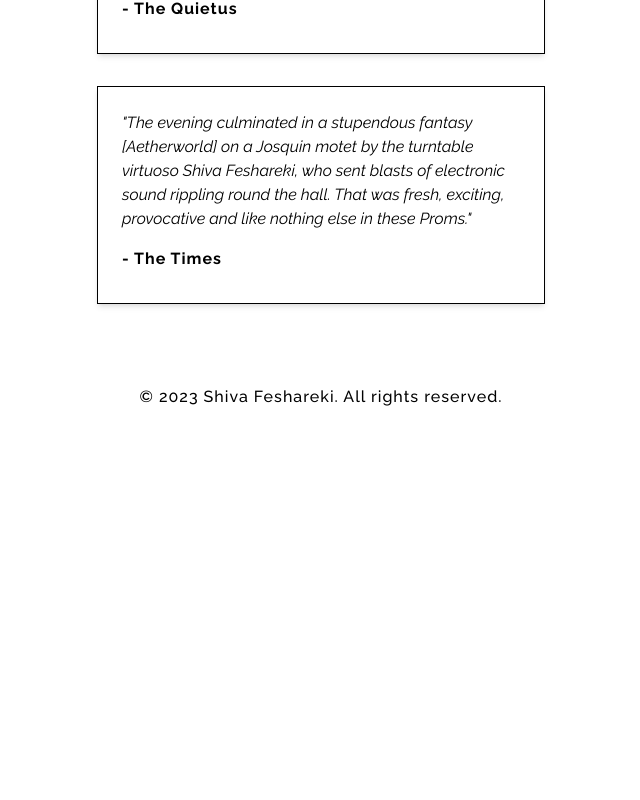
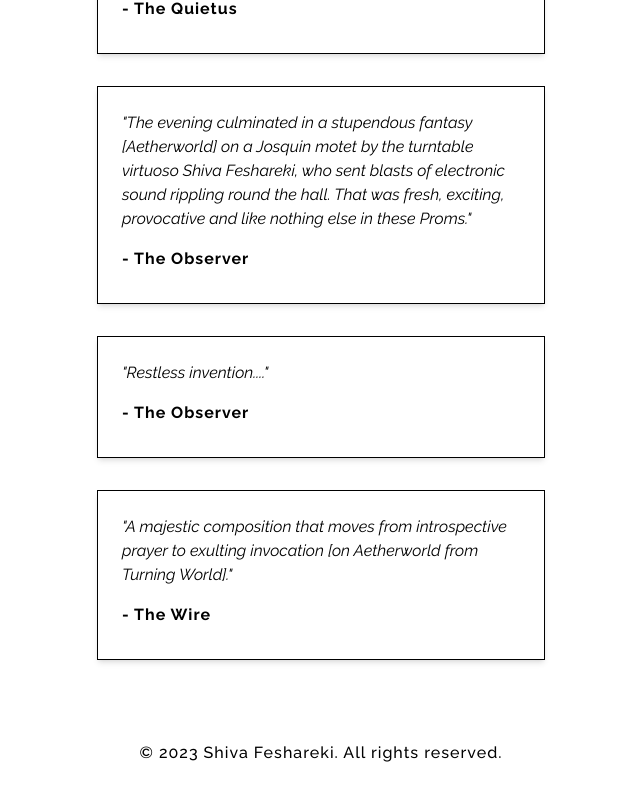
Before and after one commit to JPaezMin/shiva, a Vue app: page /press in a window 1280 px wide. Shown: the part 810-1610 px from the top of the page, without its empty margins (319-959 px from the left). Before the commit the page ends 1258 px from the top, so only its background shows below. Built offline with nearby package versions, Linux system fonts and the light colour scheme.

Commit message:
press quotes added

```diff
--- a/src/views/PressView.vue
+++ b/src/views/PressView.vue
@@ -33,9 +33,9 @@
       <div class="md:w-1/2 mb-8">
         <div class="border border-black shadow-md p-6">
           <blockquote class="italic text-black mb-4">
-            "Contemporary Album of the Month for Turning World (1022)"
+            "Contemporary Album of the Month for Turning World (2022)"
           </blockquote>
-          <p class="text-black font-bold mb-2 font-bold">
+          <p class="text-black font-bold mb-2">
             <a
               href="https://www.theguardian.com/music/1022/may/27/shiva-feshareki-turning-world-review-daphne-oram-nmc"
               target="_blank"
@@ -68,7 +68,36 @@
             turntable virtuoso Shiva Feshareki, who sent blasts of electronic sound rippling round
             the hall. That was fresh, exciting, provocative and like nothing else in these Proms."
           </blockquote>
-          <p class="text-black font-bold mb-2">- The Times</p>
+          <p class="text-black font-bold mb-2">
+            <a
+              href="https://www.theguardian.com/music/2022/may/21/shiva-feshareki-turning-world-review-helen-charlston-battle-cry-she-speaks-toby-carr-sticky-notes-podcast-joshua-weilerstein"
+              target="_blank"
+              rel="noopener"
+              >- The Observer</a
+            >
+          </p>
+        </div>
+      </div>
+      <div class="md:w-1/2 mb-8">
+        <div class="border border-black shadow-md p-6">
+          <blockquote class="italic text-black mb-4">"Restless invention...."</blockquote>
+          <p class="text-black font-bold mb-2">
+            <a
+              href="https://www.theguardian.com/music/2022/may/21/shiva-feshareki-turning-world-review-helen-charlston-battle-cry-she-speaks-toby-carr-sticky-notes-podcast-joshua-weilerstein"
+              target="_blank"
+              rel="noopener"
+              >- The Observer</a
+            >
+          </p>
+        </div>
+      </div>
+      <div class="md:w-1/2 mb-8">
+        <div class="border border-black shadow-md p-6">
+          <blockquote class="italic text-black mb-4">
+            "A majestic composition that moves from introspective prayer to exulting invocation [on
+            Aetherworld from Turning World]."
+          </blockquote>
+          <p class="text-black font-bold mb-2">- The Wire</p>
         </div>
       </div>
     </div>
```
